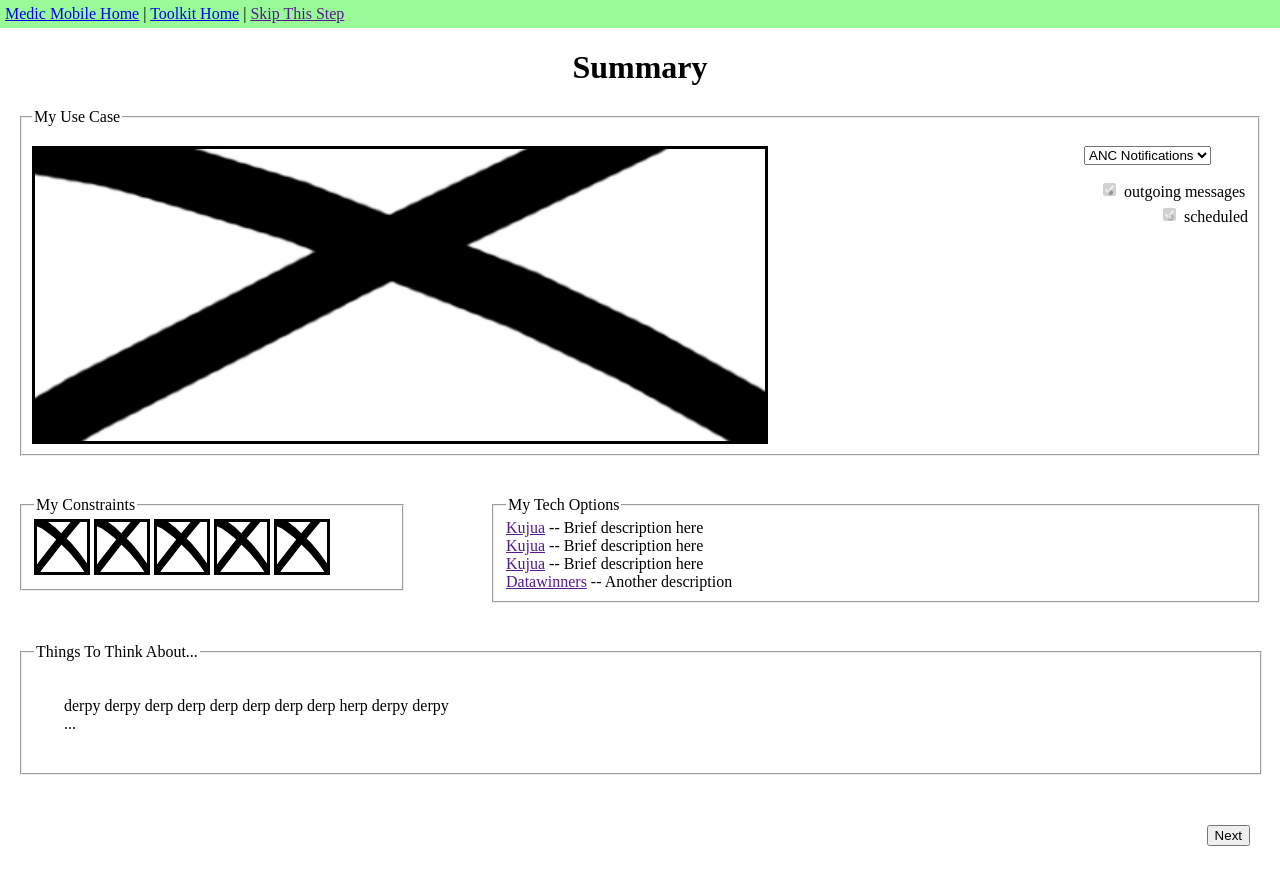
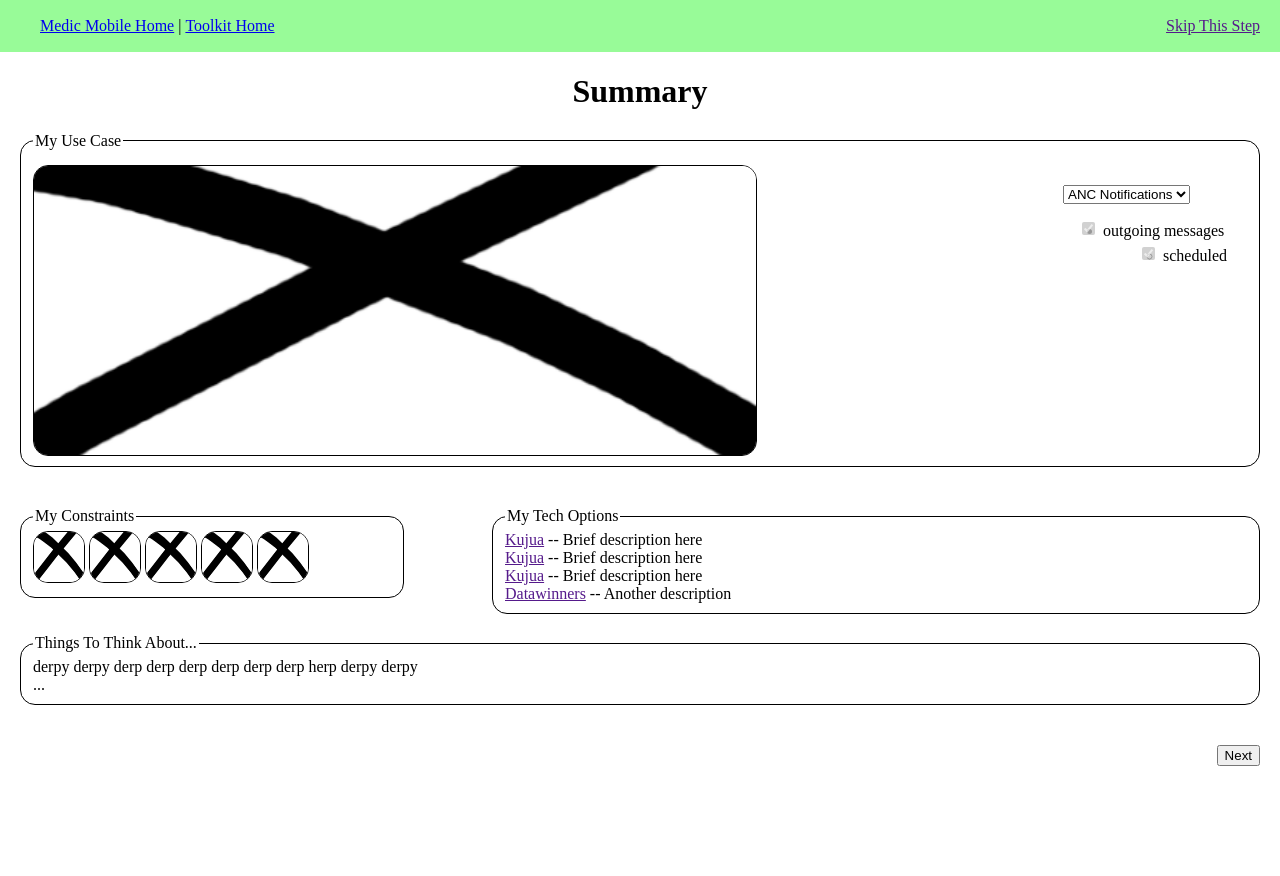
Before and after one commit to medic/matchmaker, a plain HTML site: page summary.html in a window 1280 px wide. After the commit the page ends 800 px from the top, so only its background shows below. Drawn offline with Linux system fonts and the light colour scheme.

Commit message:
reformatted templates and stylesheets

```diff
--- a/css/style.css
+++ b/css/style.css
@@ -1,19 +1,39 @@
-/* GLOBAL STYLES */
+/* **** GLOBAL CONTEXT STYLES **** */
+/* Styles for container elements. Includes overall form and presentation. */
+
+body {
+	margin:0px;
+	padding:0px;
+	border-style:none;
+}
 
 header, nav, section, aside, figure, footer {
 	diplay: block;
+	position:relative;
 }
 
-body {
-	margin:0px;
-	border-style:none;
-	padding:0px;
+header {
+	/*in case i want to add any styling here*/
 }
 
 nav {
 	margin:0px;
-	padding:5px;
+	padding-top:1px;
+	padding-bottom:1px;
+	padding-left:0px;
+	padding-right:20px;
 	background-color:#98FB98;
+}
+
+section {
+	margin: 20px;
+}
+
+section.asideoffset {
+	margin:20px;
+	padding:0px;
+	width:60%;
+	float:right;
 }
 
 aside {
@@ -23,92 +43,65 @@ aside {
 	float:left;
 }
 
-aside#derp{
-	margin:20px;
-	padding:0px;
-}
-
-section#usecase {
-	float:right;
-}
-
-section.intro {
-	margin:20px;
-	padding:0px;
-	float:left;
-}
-
-section.sandwich {
-	margin:20px;
-	padding:0px;
-	float:left;
-	width:97%;
-}
-
-section.derp {
-	margin:-10px;
-	padding:10px;
-	border-style:solid;
-}
-
-section.plaintext {
-	margin:40px 0px;
-	padding:0px;
-}
-
-section.content {
-	margin:20px;
-	padding:0px;
-	width:60%;
-	float:right;
+fieldset {
+	margin:0px;
+	width:100%;
+	box-sizing:border-box;
+	-moz-box-sizing:border-box;
+	-webkit-box-sizing:border-box;
+	border-radius: 15px;
+	border:1px solid #000000;
 }
 
 footer {
-	margin:0px;
+	margin:20px;
 	padding:0px;
 	float:right;
 }
 
-p {
-	margin:20px;
-	padding:10px;
+/* Navigation Style */
+/* from W3C, Example 9 http://dev.w3.org/csswg/css-flexbox/#auto-margins */
+nav > ul {
+	display: flex;
+	display: -moz-flex;
+	display: -webkit-flex;
+	list-style:none;
 }
 
-p.info {
-	width:100%;
+nav > ul > li {
+	min-width: min-content;
+	/* Prevent items from getting too small for their content. */
 }
 
-fieldset {
-	margin:0px;
-}
-
-fieldset.info {
-	margin:20px;
-	padding:10px;
-	border-style:solid black;
+nav > ul > #splitnav {
+	margin-left: auto;
 }
 
 
+/* **** GLOBAL CONTENT STYLES **** */
+/* Styles for elements such as text, image, et al. */
 
-
-figure {
-	margin:10px 0px;
+p {
+	margin:0px;
 	padding:0px;
-}
-
-img {
-	border-style: solid;
-}
-
-img#summary {
-	float:left;
 }
 
 h1 {
 	text-align:center;
 }
 
+figure {
+	margin:10px 10px 10px 0px; /* top, right, bottom, left */
+	padding:0px;
+}
 
+img {
+	border: 1px solid #000000;
+	border-radius: 15px;
+}
+
+/* Nested Checkbox Style */
+/* from Nils Lauk @ http://devblog.xing.com/frontend/the-checkbox-list */
 .nested-checkbox li,
 .nested-checkbox ul li {
   margin-bottom: 5px;
@@ -141,3 +134,35 @@ h1 {
   padding-left: 21px;
   margin: 0;
 }
+
+
+/* **** SUMMARY PAGE STYLES **** */
+img#summary {
+	float:left;
+}
+
+section#usecasesummary {
+	float:right;
+}
+
+aside#myconstraints{
+	padding:0px;
+}
+
+
+
+
+/* **** USE CASE PAGE STYLES **** */
+
+
+section.usecaseoptions {
+	margin:-10px;
+	padding:10px;
+	border:1px solid #000000;
+	border-radius: 15px;
+}
+
+section#plaintext {
+	margin:40px 0px;
+	padding:0px;
+}
--- a/summary.html
+++ b/summary.html
@@ -10,21 +10,23 @@
 <body>
 	<header>
 		<nav>
-			<a href="http://medicmobile.org" target="_blank">Medic Mobile Home</a> |
-			<a href="index.html">Toolkit Home</a> |
-			<a href="">Skip This Step</a>
+			<ul>
+				<li><a href="http://medicmobile.org" target="_blank">Medic Mobile Home</a> |&nbsp;</li>
+				<li><a href="index.html">Toolkit Home</a></li>
+				<li id="splitnav"><a href="">Skip This Step</a></li>
+			</ul>
 		</nav>
 
 		<h1>Summary</h1>
 	</header>
 
 	<section>
-		<fieldset class="info"><legend>My Use Case</legend>
+		<fieldset><legend>My Use Case</legend>
 			<figure>
 				<img id="summary" src="img/placeholder.png" alt="" width=60% height="">
 			</figure>
 
-			<section id="usecase">
+			<section id="usecasesummary">
 				<select name="usecases">
 					<option disabled="disabled" selected="selected">ANC Notifications</option>
 				</select>
@@ -42,8 +44,8 @@
 		</fieldset>
 	</section>
 
-	<section>
-		<aside id="derp">
+
+	<aside id="myconstraints">
 		<fieldset><legend>My Constraints</legend>
 			<img src="img/placeholder.png" alt="" width="50px" height="50px">
 			<img src="img/placeholder.png" alt="" width="50px" height="50px">
@@ -53,7 +55,7 @@
 		</fieldset>
 	</aside>
 
-		<section class="content">
+	<section class="asideoffset">
 		<fieldset><legend>My Tech Options</legend>
 			<a href="">Kujua</a> -- Brief description here<br>
 			<a href="">Kujua</a> -- Brief description here<br>
@@ -61,18 +63,18 @@
 			<a href="">Datawinners</a> -- Another description
 		</fieldset>
 	</section>
-	</section>
 
-	<section class="sandwich">
+
+	<section>
 		<fieldset><legend>Things To Think About...</legend>
-			<p>derpy derpy derp derp derp derp derp derp herp derpy derpy <br>
-			...</p>
+			<p>derpy derpy derp derp derp derp derp derp herp derpy derpy </p>
+			<p>...</p>
 		</fieldset>
 	</section>
 
 
 	<footer>
-		<p><button value="Next">Next</button></p>
+		<button value="Next">Next</button>
 	</footer>
 
 </body>
```
Also changed, not shown: index.html (+14 -10 lines). Lines whose indentation alone changed are shown as unchanged.
